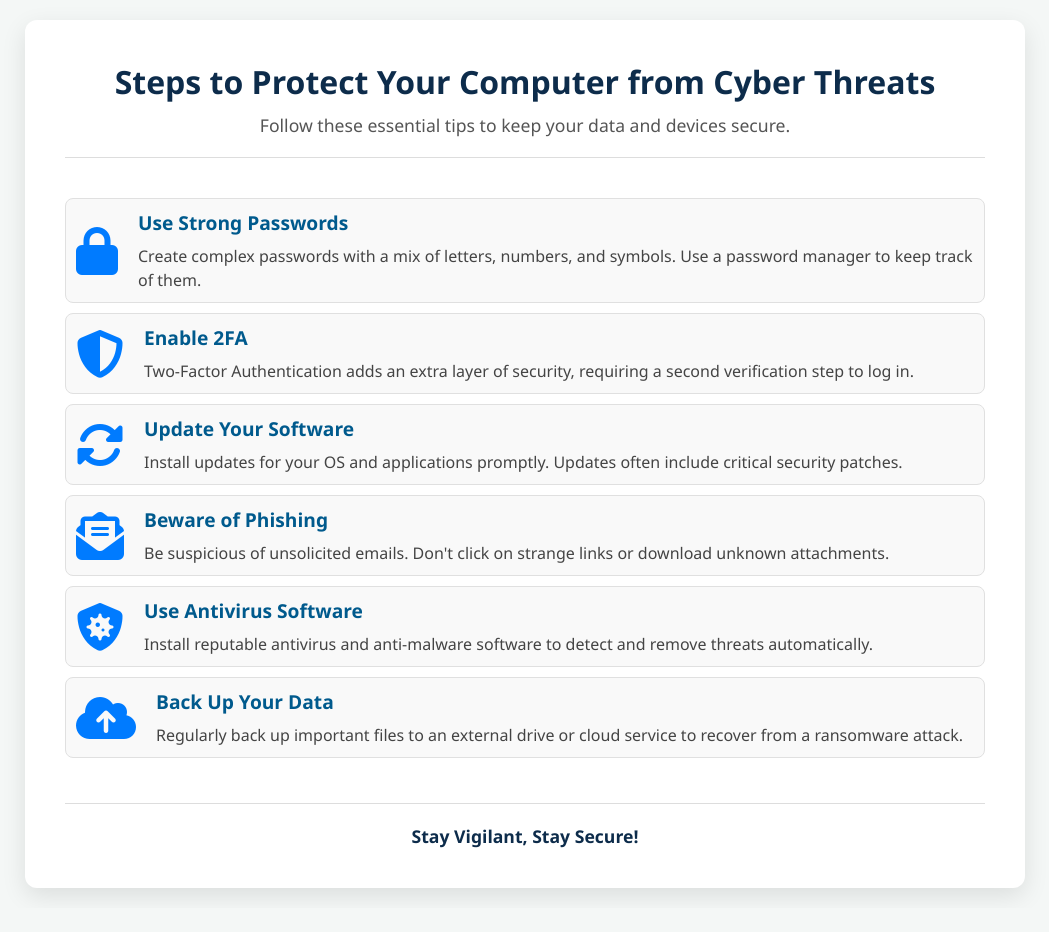
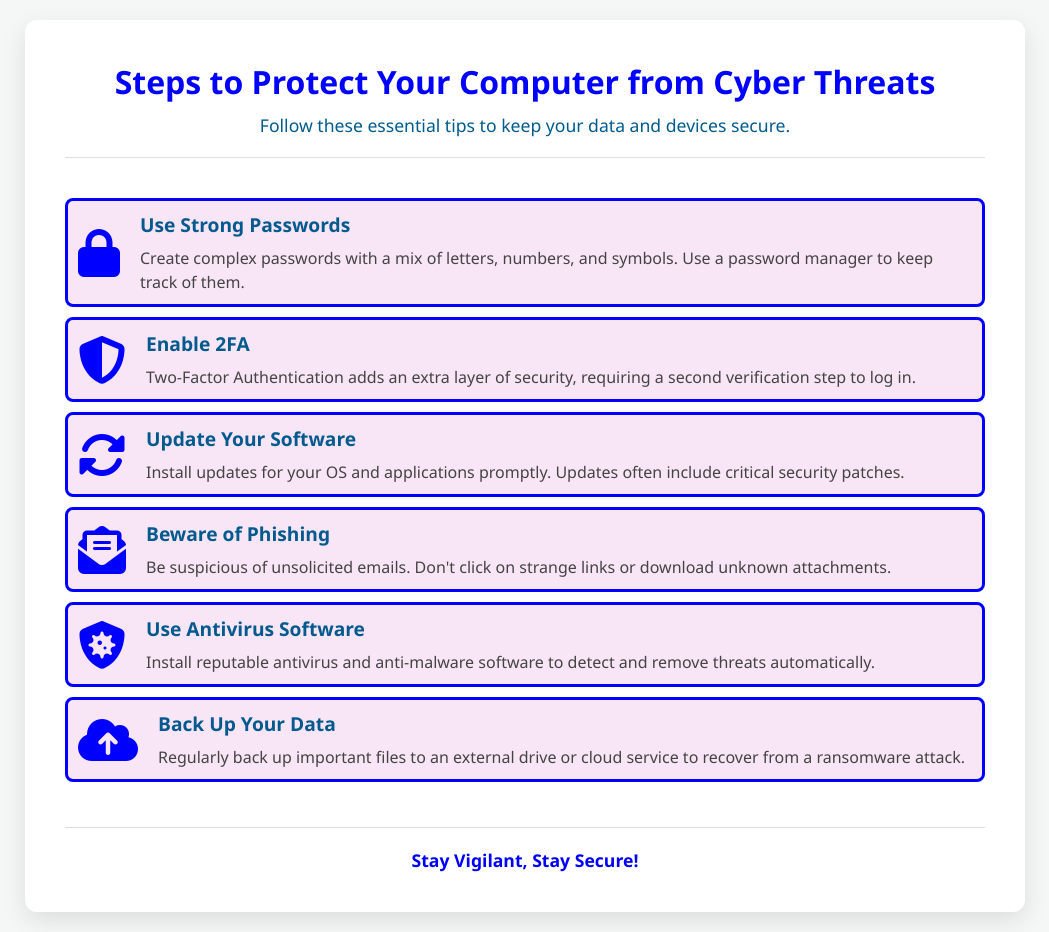
Before and after one commit to Ashley-Blu/1.3-cyber-poster, a plain HTML site: page index.html in a window 1280 px wide. Shown: the whole page, without its empty margins (115-1164 px from the left). Before the commit the page ends 908 px from the top, so only its background shows below. Drawn offline with Linux system fonts and the light colour scheme.

Commit message:
final commit

```diff
--- a/style.css
+++ b/style.css
@@ -34,13 +34,13 @@ body {
 
 .poster-header h1 {
     font-size: 2rem;
-    color: #0d2c4b;
+    color: blue;
     margin-bottom: 10px;
 }
 
 .poster-header p {
     font-size: 1.1rem;
-    color: #555;
+    color: #005a8d;
     max-width: 600px;
     margin: 0 auto;
 }
@@ -55,8 +55,8 @@ body {
 /* Tip Card */
 .tip-card {
     display: flex;
-    background-color: #f9f9f9;
-    border: 1px solid #e0e0e0;
+    background-color: #f8e5f5;
+    border: 3px solid blue;
     border-radius: 8px;
     padding: 10px;
     transition: transform 0.3s ease, box-shadow 0.3s ease;
@@ -67,7 +67,7 @@ body {
 
 .tip-card .icon {
     font-size: 48px;
-    color: #007bff;
+    color: blue;
     /* Customize icon color */
     flex-shrink: 0;
 }
@@ -96,7 +96,7 @@ body {
     padding-top: 20px;
     border-top: 1px solid #ddd;
     font-weight: 700;
-    color: #0d2c4b;
+    color: blue;
     font-size: 1.1rem;
 }
 
```
Also changed, not shown: UIPoster.jpg (deleted), media/UIPoster.png (added).
